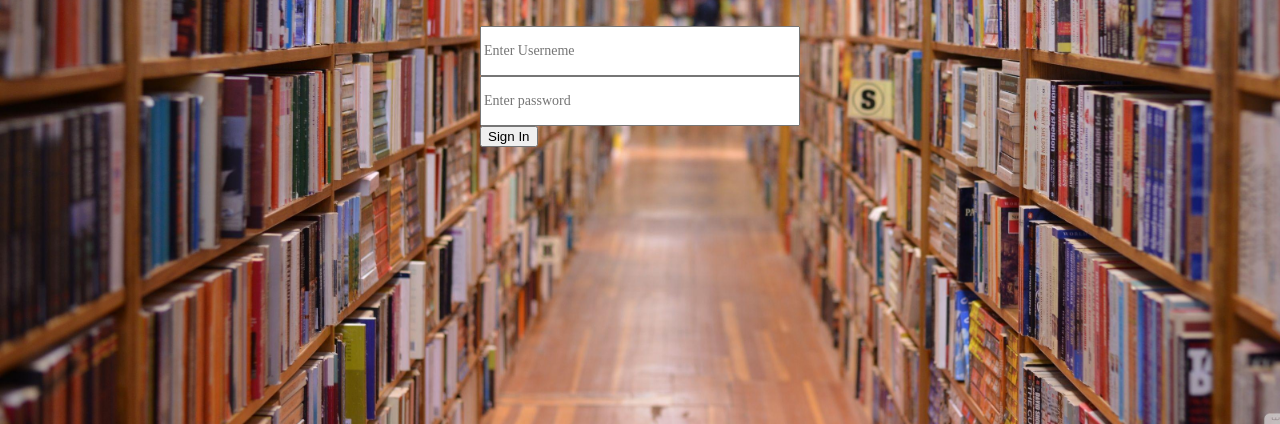
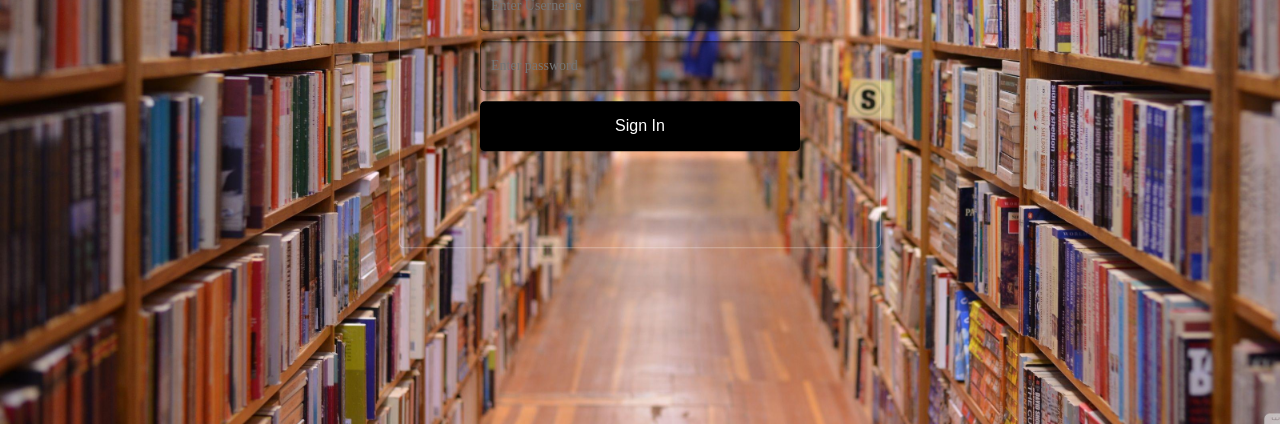
Before and after one commit to zarenejadmahdi/LoginPage, a plain HTML site: page index.html in a window 1280 px wide. Shown: the part 376-800 px from the top of the page. Drawn offline with Linux system fonts and the light colour scheme.

Commit message:
Add files via upload

```diff
--- a/style.css
+++ b/style.css
@@ -14,12 +14,16 @@ body {
     display: table;
 }
 .signin {
+    border: 1px solid rgba(255, 255, 255, 0.3);
+    border-radius: 5px;
     position: absolute;
+    padding: 5em;
     top: 50%;
     left: 50%;
     transform: translateX(-50%) translateY(-50%);
 }
 h2 {
+    margin-top: 0px;
     font-family: source sans pro;
     font-weight: lighter;
     color: #fff;
@@ -30,11 +34,23 @@ input {
     display: block;
     width: 320px;
     height: 50px;
-    background: rgba(0, 0, 0, 0 ,3);
+    background: rgba(0, 0, 0, 0.3);
     outline: none;
-    border: 1px solid rgba(0, 0, 0, 0 ,5);
+    border: 1px solid rgba(0, 0, 0, 0.5);
     font-family: Source Sans pro;
     font-weight: lighter;
     font-size: 14px;
-
+    margin-bottom: 10px;
+    padding-left: 10px;
+    border-radius: 5px;
 }
+button {
+    width: 320px;
+    height: 50px;
+    font-size: 16px;
+    background: #000;
+    font-size: 16px;
+    color: #fff;
+    border: 0px;
+    border-radius: 5px;
+}
```
